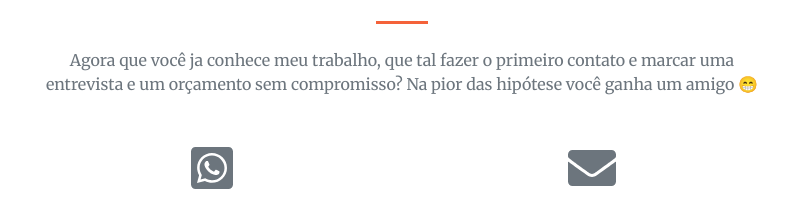
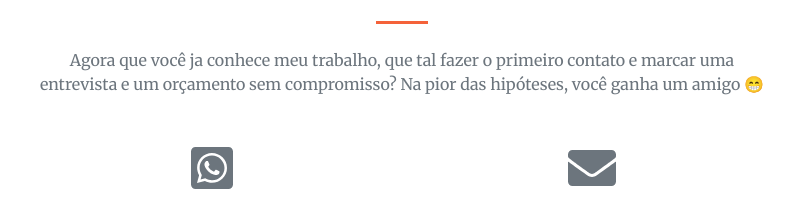
Before and after one commit to VictorCmelo/victor-melo-website, a plain HTML site: page src/pug/index.pug in a window 1280 px wide. Shown: the part 2729-2934 px from the top of the page, 238-1040 px from the left. Drawn offline with nearby package versions, Linux system fonts and the light colour scheme; files that its build step writes are made by us from their sources; files whose address does not match are found by name.

Commit message:
Update index.pug

```diff
--- a/src/pug/index.pug
+++ b/src/pug/index.pug
@@ -160,7 +160,7 @@ html(lang='en')
                         h2.mt-0 Vamos Conversar ?!
                         hr.divider.my-4
                         p.text-muted.mb-5
-                            | Agora que você ja conhece meu trabalho, que tal fazer o primeiro contato e marcar uma entrevista e um orçamento sem compromisso? Na pior das hipótese você ganha um amigo 😁
+                            | Agora que você ja conhece meu trabalho, que tal fazer o primeiro contato e marcar uma entrevista e um orçamento sem compromisso? Na pior das hipóteses, você ganha um amigo 😁
                 .row
                     .col-lg-4.ml-auto.text-center.mb-5.mb-lg-0
                         i.fas.fab.fa-whatsapp-square.fa-3x.mb-3.text-muted
```
